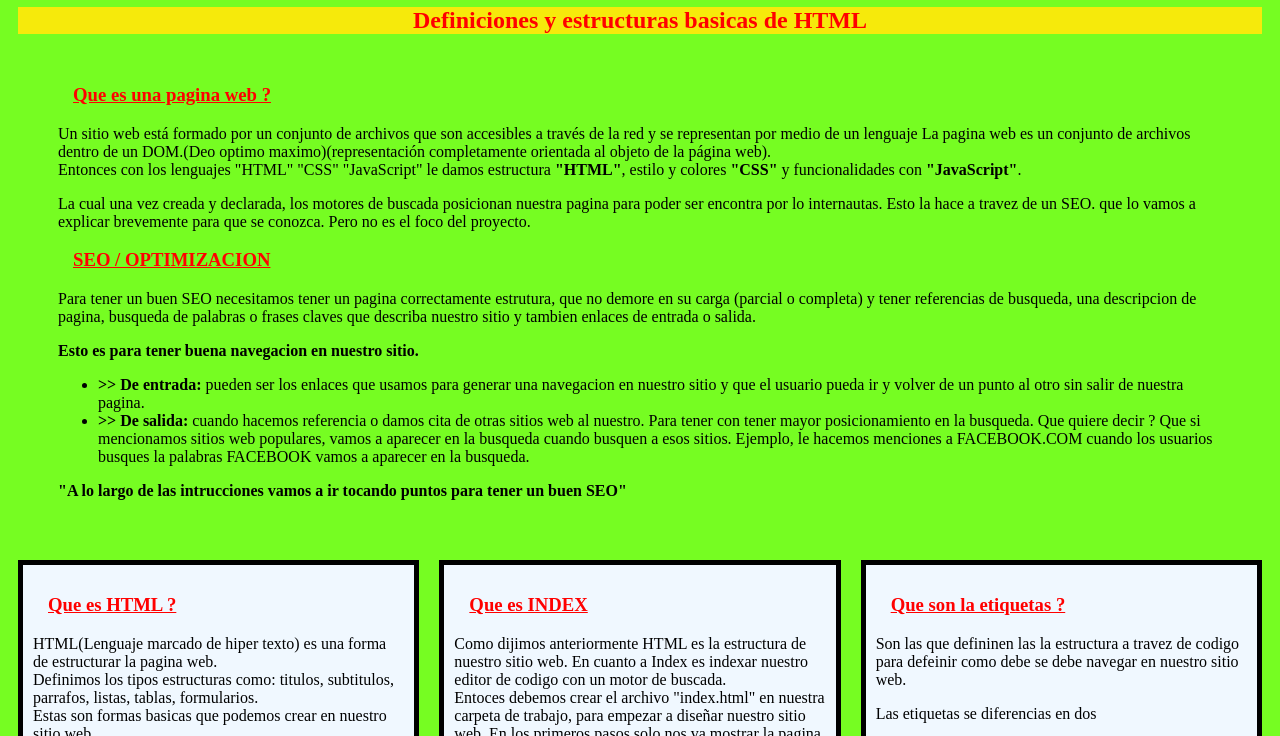
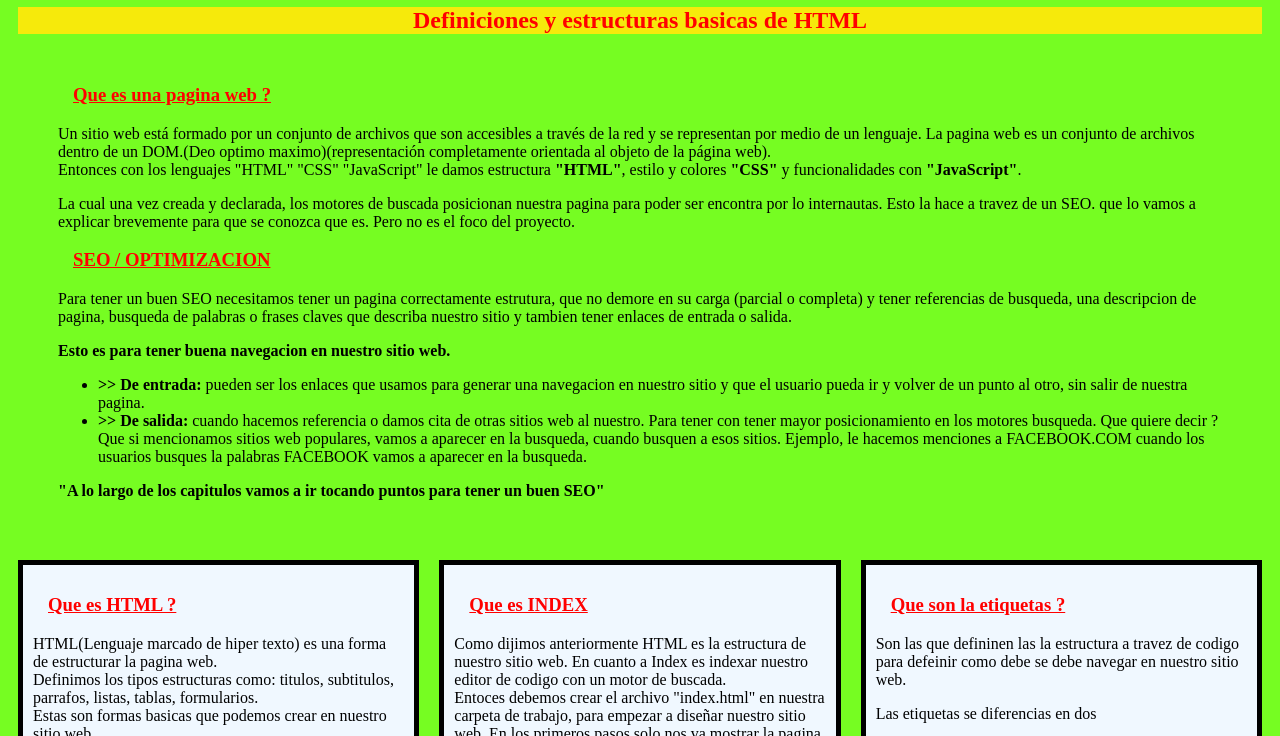
Before and after one commit to CristianNessi/Html-Junior, a plain HTML site: page Teoria/Capitulo-1.html in a window 1280 px wide. Shown: the part 50-786 px from the top of the page. Drawn offline with Linux system fonts and the light colour scheme.

Commit message:
Update Capitulo-1.html

```diff
--- a/Teoria/Capitulo-1.html
+++ b/Teoria/Capitulo-1.html
@@ -48,7 +48,7 @@
       </div>
       <p>
         Un sitio web está formado por un conjunto de archivos que son accesibles
-        a través de la red y se representan por medio de un lenguaje La pagina
+        a través de la red y se representan por medio de un lenguaje. La pagina
         web es un conjunto de archivos dentro de un DOM.(Deo optimo
         maximo)(representación completamente orientada al objeto de la página
         web). <br />Entonces con los lenguajes "HTML" "CSS" "JavaScript" le
@@ -59,7 +59,7 @@
         La cual una vez creada y declarada, los motores de buscada posicionan
         nuestra pagina para poder ser encontra por lo internautas. Esto la hace
         a travez de un SEO. que lo vamos a explicar brevemente para que se
-        conozca. Pero no es el foco del proyecto.
+        conozca que es. Pero no es el foco del proyecto.
       </p>
       <div>
         <h3><u>SEO / OPTIMIZACION</u></h3>
@@ -68,27 +68,27 @@
         Para tener un buen SEO necesitamos tener un pagina correctamente
         estrutura, que no demore en su carga (parcial o completa) y tener
         referencias de busqueda, una descripcion de pagina, busqueda de palabras
-        o frases claves que describa nuestro sitio y tambien enlaces de entrada
+        o frases claves que describa nuestro sitio y tambien tener enlaces de entrada
         o salida.
       </p>
-      <b>Esto es para tener buena navegacion en nuestro sitio.</b>
+      <b>Esto es para tener buena navegacion en nuestro sitio web.</b>
       <ul>
         <li>
           <b>>> De entrada:</b> pueden ser los enlaces que usamos para generar
           una navegacion en nuestro sitio y que el usuario pueda ir y volver de
-          un punto al otro sin salir de nuestra pagina.
+          un punto al otro, sin salir de nuestra pagina.
         </li>
         <li>
           <b>>> De salida:</b> cuando hacemos referencia o damos cita de otras
           sitios web al nuestro. Para tener con tener mayor posicionamiento en
-          la busqueda. Que quiere decir ? Que si mencionamos sitios web
-          populares, vamos a aparecer en la busqueda cuando busquen a esos
+          los motores busqueda. Que quiere decir ? Que si mencionamos sitios web
+          populares, vamos a aparecer en la busqueda, cuando busquen a esos
           sitios. Ejemplo, le hacemos menciones a FACEBOOK.COM cuando los
           usuarios busques la palabras FACEBOOK vamos a aparecer en la busqueda.
         </li>
       </ul>
       <b
-        >"A lo largo de las intrucciones vamos a ir tocando puntos para tener un
+        >"A lo largo de los capitulos vamos a ir tocando puntos para tener un
         buen SEO"</b
       >
     </div>
```
